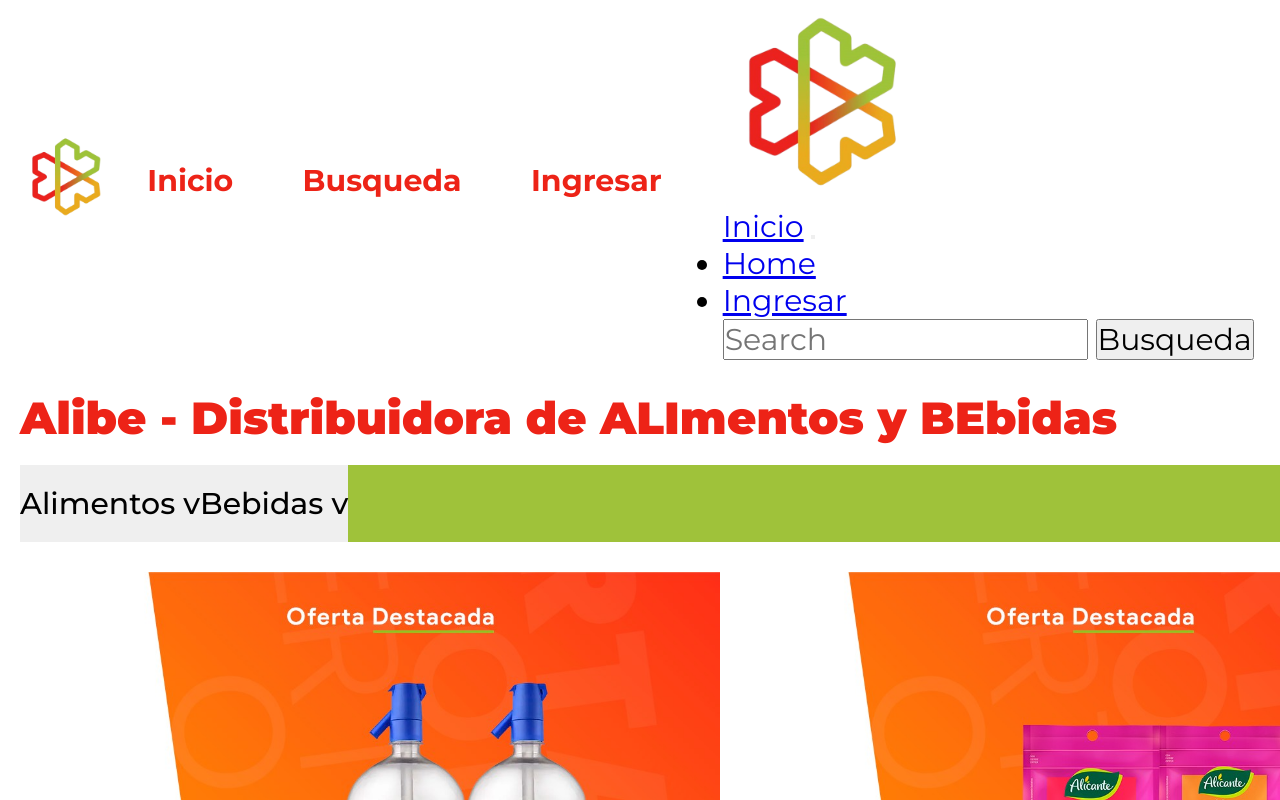
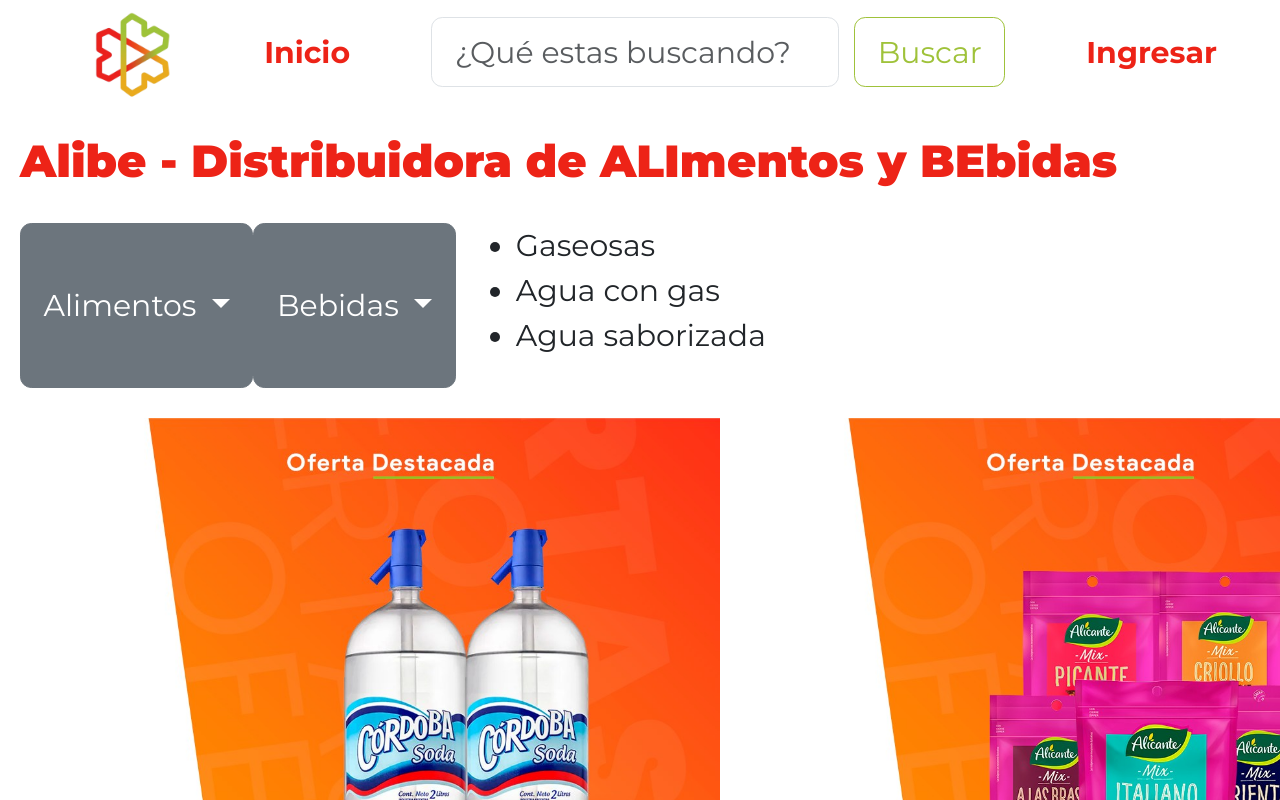
Before and after one commit to ViArteaga/DistribuidoraAlibe-2daentrega, a plain HTML site: page index.html in a window 1280 px wide. Shown: the top 800 px of the page. Drawn offline with nearby package versions, Linux system fonts and the light colour scheme; a web font is replaced by a local one.

Commit message:
cambio de natbar y desplegables

```diff
--- a/css/style.css
+++ b/css/style.css
@@ -9,39 +9,57 @@
 
 /*header*/
 
+.imagen-logo{
+    justify-content: left;
+}
 .top-container{
     display:flex;
     align-items: center;
     background-color:white;
-}
-.logo-alibe{
-    width: 200px;
-}
-.logo-alibe img{
     width: 100%;
 }
 .menu{
     display: flex;
+    width: 100%;
     justify-content: space-around;
 }
-.menu li{
+.container-fluid{
+    display: flex;
+    width: 100%;
+    justify-content: space-around;
+    align-items: center;
+}
+.container-fluid li{
     list-style-type: none;
-    display: flex;;
+    display: flex;
 }
-.menu li a{
+.container-fluid li a{
     text-decoration: none;
     color: #ed2317;
     font-weight: 700;
     font-size: 1em;
 }
 /*para que ocupe todo el ancho el nav*/
-header nav{
+.menu container-fluid{
     width: 100%;
     justify-content: center;
 }
+
+.btn-outline-success {
+        --bs-btn-color: #9fc23a;
+        --bs-btn-border-color: #9fc23a;
+        --bs-btn-hover-color: #fff;
+        --bs-btn-hover-bg: #9fc23a;
+        --bs-btn-hover-border-color: #9fc23a;
+}
+
 /*Para que este centrado verticalmente*/
 
 /*main*/
+
+.dropdown-total{
+    display: flex;
+}
 
 h1{
     color: #ed2317;
--- a/index.html
+++ b/index.html
@@ -3,6 +3,7 @@
 <head>
     <meta charset="UTF-8">
     <meta name="viewport" content="width=device-width, initial-scale=1.0">
+    <link href="https://cdn.jsdelivr.net/npm/bootstrap@5.3.3/dist/css/bootstrap.min.css" rel="stylesheet" integrity="sha384-QWTKZyjpPEjISv5WaRU9OFeRpok6YctnYmDr5pNlyT2bRjXh0JMhjY6hW+ALEwIH" crossorigin="anonymous">
 
     <!--Fonts-->
     <link rel="preconnect" href="https://fonts.googleapis.com">
@@ -16,38 +17,17 @@
 </head>
 <body>
     <header class="top-container">
-        <div class="logo-alibe">
-            <img src="/images/logo.png" alt="logo">
+                <nav class="menu">
+                    <div class="container-fluid">
+                        <div class="imagen-logo">
+                            <img src="/images/logo.png" alt="Logo" width="100" height="100" class="d-inline-block align-text-top">
                         </div>
-        <nav>
-            <ul class="menu">
                         <li><a href="#">Inicio</a></li> <!--# porque estamos en el index-->
-                <li><a href="./pages/busqueda.html">Busqueda</a></li>
+                        <form class="d-flex" role="search">
+                        <input class="form-control me-2" type="search" placeholder="¿Qué estas buscando?" aria-label="Search">
+                        <button class="btn btn-outline-success" type="submit">Buscar</button>
+                        </form>
                         <li><a href="./pages/ingresar.html">Ingresar</a></li>
-            </ul>
-        </nav>
-        <nav class="top-container">
-            <div class="container-fluid">
-                <div class="logo-alibe">
-                    <img src="/images/logo.png" alt="logo">
-                </div>
-              <a class="navbar-brand" href="#">Inicio</a>
-              <button class="navbar-toggler" type="button" data-bs-toggle="collapse" data-bs-target="#navbarSupportedContent" aria-controls="navbarSupportedContent" aria-expanded="false" aria-label="Toggle navigation">
-                <span class="navbar-toggler-icon"></span>
-              </button>
-              <div class="collapse navbar-collapse" id="navbarSupportedContent">
-                <ul class="navbar-nav me-auto mb-2 mb-lg-0">
-                  <li class="nav-item">
-                    <a class="nav-link active" aria-current="page" href="#">Home</a>
-                  </li>
-                  <li class="nav-item">
-                    <a class="nav-link" href="./pages/ingresar.html">Ingresar</a>
-                </ul>
-                <form class="d-flex" role="search">
-                  <input class="form-control me-2" type="search" placeholder="Search" aria-label="Search">
-                  <button class="btn btn-outline-success" type="submit">Busqueda</button>
-                </form>
-              </div>
                     </div>
                   </nav>
     </header>
@@ -55,10 +35,30 @@
         <section>
             <h1>Alibe - Distribuidora de ALImentos y BEbidas</h1>
         </section>
-        <div class="top-buttons">
-            <button>Alimentos v</button>
-            <button>Bebidas v</button>
+        <section class="desplegables">
+            <div class="dropdown-total">
+                <button class="btn btn-secondary dropdown-toggle" type="button" data-bs-toggle="dropdown">
+                    Alimentos
+                </button>
+                <ul class="dropdown-menu">
+                    <li><button class="dropdown-item" type="button">Condimentos y especias</button></li>
+                    <li><button class="dropdown-item" type="button">Yerba</button></li>
+                    <li><button class="dropdown-item" type="button">Harina</button></li>
+                    <li><button class="dropdown-item" type="button">Cacao</button></li>
+                    <li><button class="dropdown-item" type="button">Golosinas</button></li>
+                    <li><button class="dropdown-item" type="button">Panificados</button></li>
+                </ul>
+                <button class="btn btn-secondary dropdown-toggle" type="button" data-bs-toggle="dropdown" aria-expanded="false">
+                      Bebidas
+                </button>
+                <ul class="dropdown-menu2">
+                      <li><button class="dropdown-item" type="button">Gaseosas</button></li>
+                      <li><button class="dropdown-item" type="button">Agua con gas</button></li>
+                      <li><button class="dropdown-item" type="button">Agua saborizada</button></li>
+                </ul>
           </div>
+        </section>
+
         <section>
             <article>
                 <div class="oferta-pantalla">
@@ -120,5 +120,8 @@
             <a href="https://www.instagram.com/alibedistribuidora/">Instagram</a>
         </div>
     </footer>
+
+    <!--Bootstrap-->
+    <script src="https://cdn.jsdelivr.net/npm/bootstrap@5.3.3/dist/js/bootstrap.bundle.min.js" integrity="sha384-YvpcrYf0tY3lHB60NNkmXc5s9fDVZLESaAA55NDzOxhy9GkcIdslK1eN7N6jIeHz" crossorigin="anonymous"></script>
 </body>
 </html>
```
Lines whose indentation alone changed are shown as unchanged.
